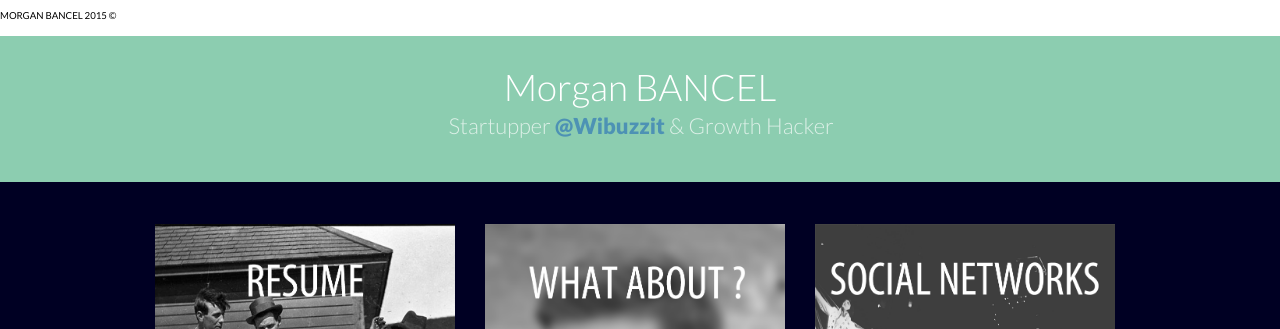
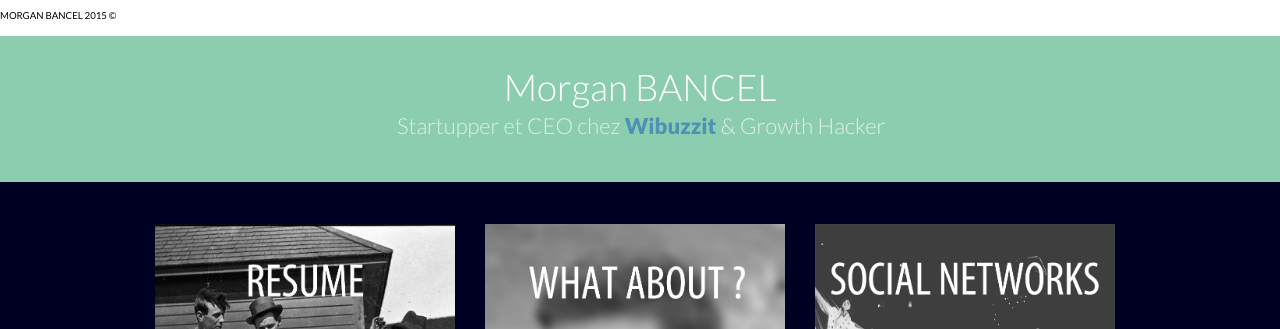
Before and after one commit to MorganBcl/morgan-b-git, a plain HTML site: page index.html in a window 1280 px wide. Shown: the top 329 px of the page. Drawn offline with nearby package versions, Linux system fonts and the light colour scheme; a script that the page names is missing; files whose address does not match are found by name.

Commit message:
Quelques changements

```diff
--- a/index.html
+++ b/index.html
@@ -6,7 +6,7 @@
     	<meta http-equiv="X-UA-Compatible" content="IE=edge">
     	<meta name="viewport" content="width=device-width, initial-scale=1">
 
-    	<title>Morgan BANCEL | Growth Hacker</title>
+    	<title>Morgan BANCEL | CEO Wibuzz.it & Growth Hacker</title>
     	<meta name="description" content="Morgan BANCEL: Resume, informations, all you need to know about me" />
 
 
@@ -63,7 +63,7 @@
 				<p>Morgan BANCEL 2015 &copy;</p>
 			</div>
 			<header>
-				<h1>Morgan BANCEL <span>Startupper <strong><a href="http://wibuzzz.it">@Wibuzzit</a></strong> & Growth Hacker</span></h1>
+				<h1>Morgan BANCEL <span>Startupper et CEO chez <strong><a href="http://wibuzzz.it">Wibuzzit</a></strong> & Growth Hacker</span></h1>
 			</header>
 			<div class="wrapper">
 				<ul class="stage clearfix">
```
